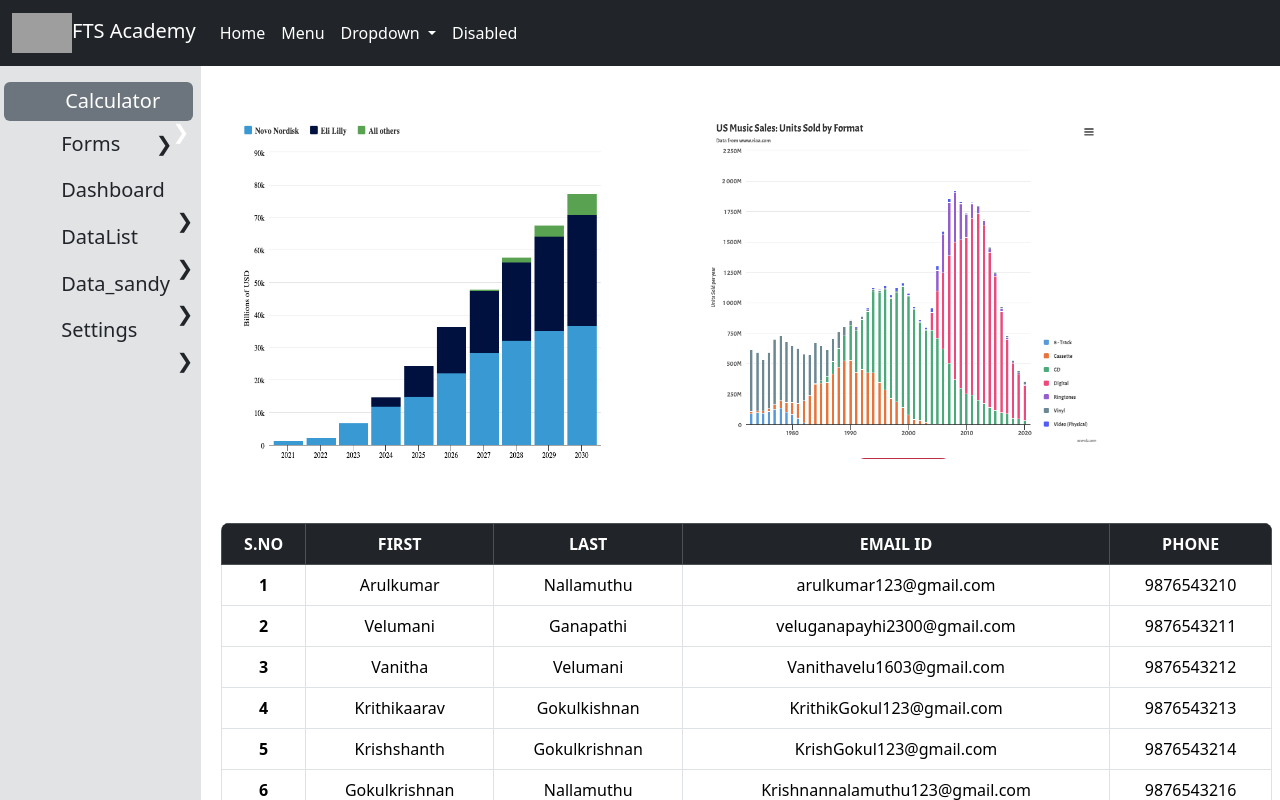
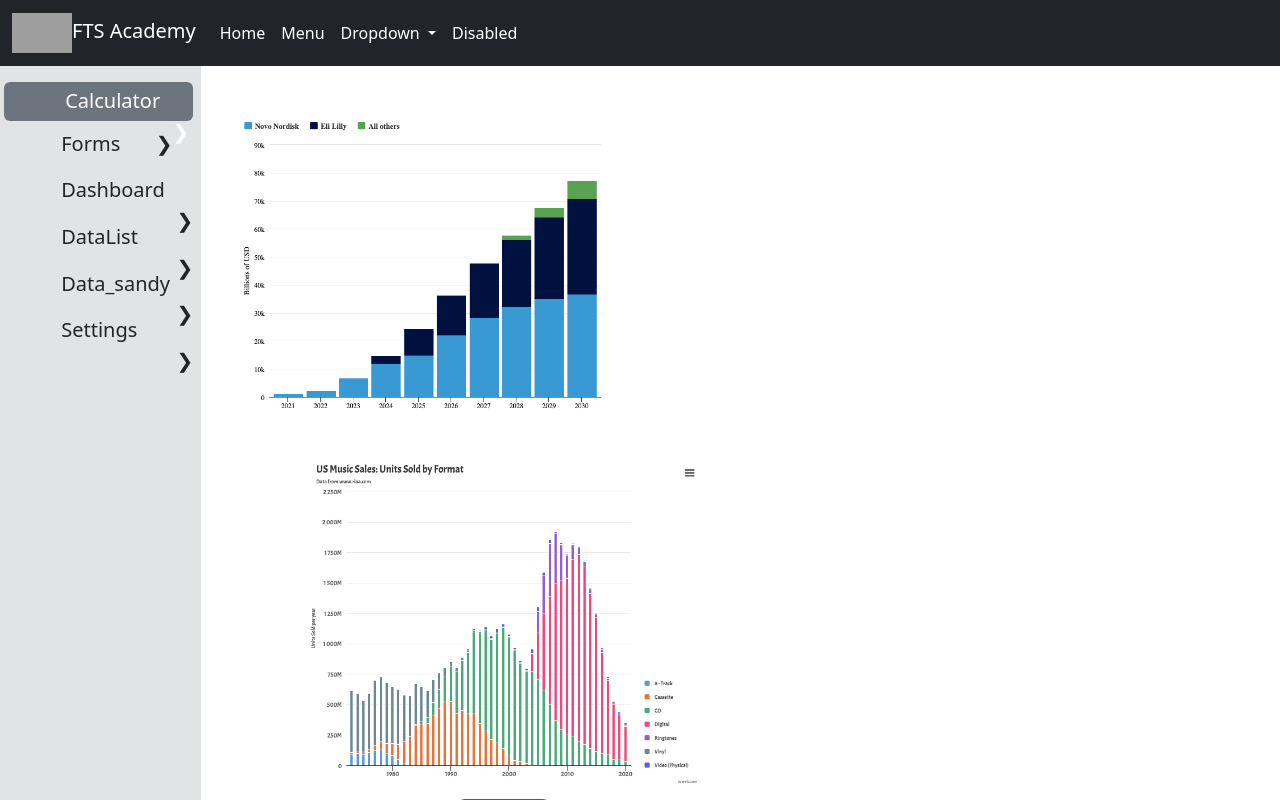
Before and after one commit to Loganathan2300/React-Js, a React (Create React App) app: page /Dashboard in a window 1280 px wide. Shown: the top 800 px of the page. Built offline with nearby package versions, Linux system fonts and the light colour scheme; grey boxes are pictures that could not be loaded; some icons are missing.

Commit message:
sidebar icon change

```diff
--- a/src/App.js
+++ b/src/App.js
@@ -7,7 +7,6 @@ import {Outlet} from 'react-router-dom';     //outlet entha place la display aka
 import Container from 'react-bootstrap/esm/Container';
 import {Col, Row} from "react-bootstrap";
 // import "../src/css/Sidebox.css"
-
 
 function App(){
 
--- a/src/component/layout/Dashboard.js
+++ b/src/component/layout/Dashboard.js
@@ -15,7 +15,7 @@ function Dashboard() {
                   <div className="col-lg-5 col-sm-12 col-md-12 mb-lg-0 my-lg-3 my-sm-3 mb-0 text-center">
                     <img src={round} alt="imgpsh_fullsize_anim" className="w-100 h-100 mx-" />
                   </div>
-                  <div className="col-lg-6 col-sm-12 col-md-12 text-center mb-0 my-lg-3 mt-sm-0 ">
+                  <div className="col-lg-6 col-sm-12 col-md-12 text-center mb-0 my-lg-3 mt-sm-0 py-lg- mx-lg-5">
                     <img src={round1} alt="imgpsh_fullsize_anim(1)" className="w-100 h-100 my-2 my-lg-0" />
                   </div>
                 </div>
--- a/src/component/layout/Sidebox.js
+++ b/src/component/layout/Sidebox.js
@@ -29,7 +29,7 @@ const Sidebox = () => {
           </li>
           <li className={`${color === "data_sandy"?"text-bg-secondary my-2 m-0 mt-3 rounded-2 p-1":"my-2 m-0 mt-3"}`}>
           <Link to="/datasandy" className=' py-5 pb-0 pt-0 px-4 text-dark text-decoration-none' style={{ cursor: 'pointer' }} onClick={()=>setColor("data_sandy")}>
-            <span className={`${color ==="data_sandy"?"text-white fs-5":"text-dark fs-5"}`}><Icon icon="lets-icons:setting-fill" className="fs-3" /> Data_sandy <span className="float-end">&#10095;</span></span></Link>
+            <span className={`${color ==="data_sandy"?"text-white fs-5":"text-dark fs-5"}`}><Icon icon="icon-park-solid:data-one" className="fs-3"/> Data_sandy <span className="float-end">&#10095;</span></span></Link>
           </li>
           <li className={`${color === "setting"?"text-bg-secondary text-white my-2 m-0 mt-3 rounded-2 p-1":"my-2 m-0 mt-3"}`}>
           <Link to="/" className=' py-5 pb-0 pt-0 px-4 text-dark text-decoration-none' style={{ cursor: 'pointer' }} onClick={()=>setColor("setting")}>
--- a/src/index.css
+++ b/src/index.css
@@ -11,3 +11,7 @@ code {
   font-family: source-code-pro, Menlo, Monaco, Consolas, 'Courier New',
     monospace;
 }
+
+::-webkit-scrollbar {
+  display: none;
+}
```
